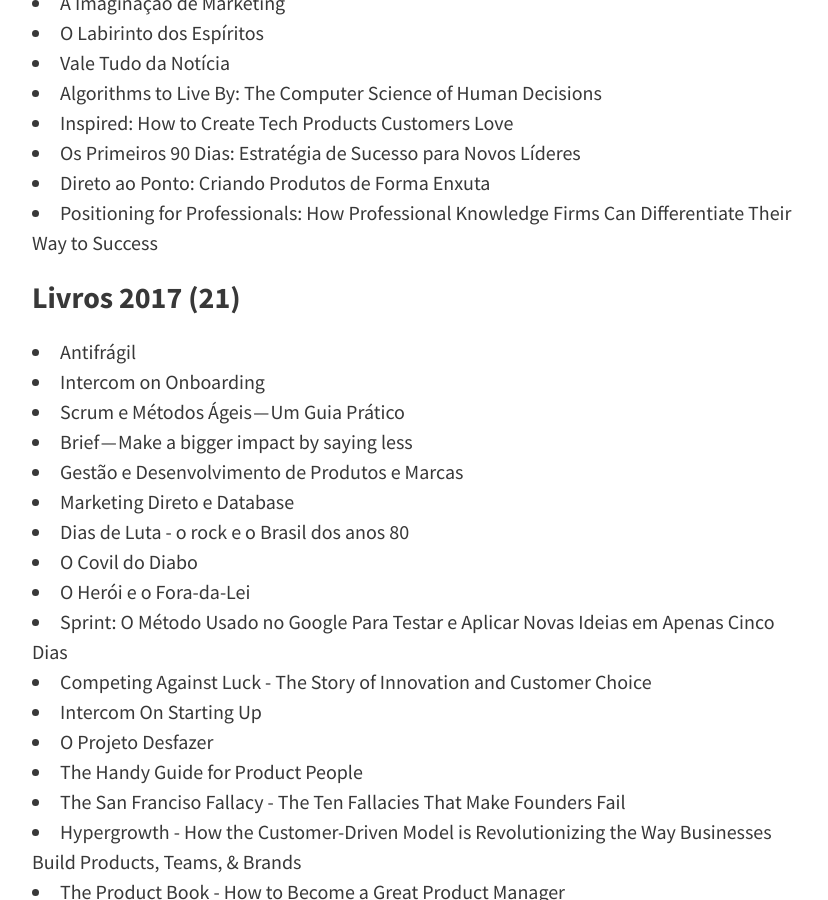
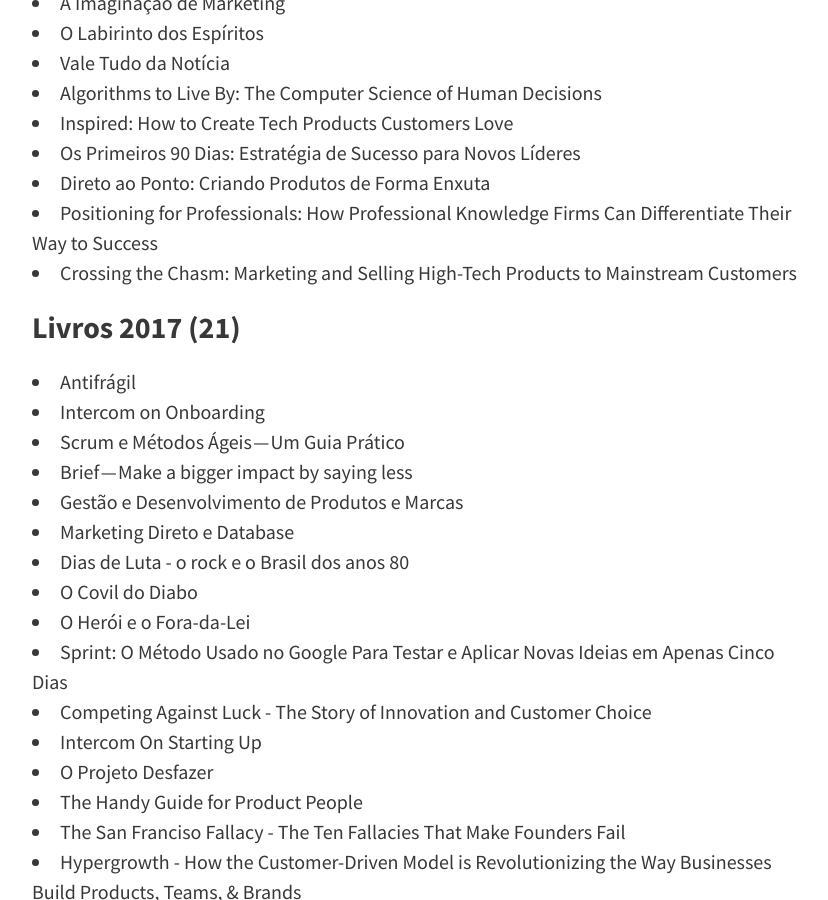
Before and after one commit to felipecbarbosa/felipecbarbosa.github.io, a Jekyll site: the page built from leituras.md, in a window 1280 px wide and 900 px high, scrolled down 910 px. Shown: the whole window, without its empty margins (224-1052 px from the left). Built offline with Jekyll 4.4.1, drawn with Linux system fonts in a browser that asks for light colours; nearby versions of some CDN libraries; comment, search, counter and statistics services are not loaded.

Commit message:
Added Crossing the Chasm to list

```diff
--- a/leituras.md
+++ b/leituras.md
@@ -27,6 +27,7 @@ Sempre procuro encontrar um tempo no meu dia-a-dia para colocar a leitura em dia
 - Os Primeiros 90 Dias: Estratégia de Sucesso para Novos Líderes
 - Direto ao Ponto: Criando Produtos de Forma Enxuta
 - Positioning for Professionals: How Professional Knowledge Firms Can Differentiate Their Way to Success
+- Crossing the Chasm: Marketing and Selling High-Tech Products to Mainstream Customers
 
 ### Livros 2017 (21)
 - Antifrágil
```
